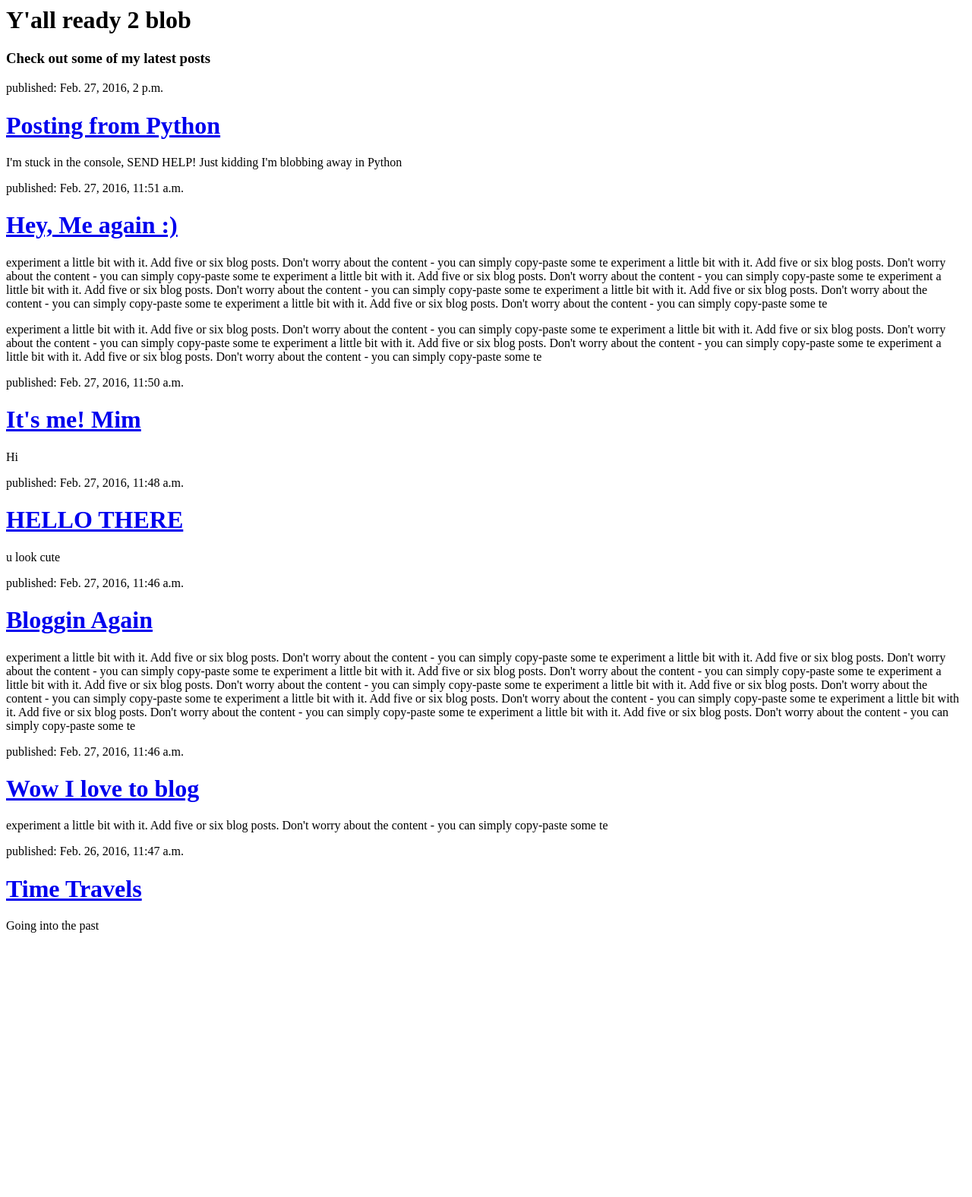
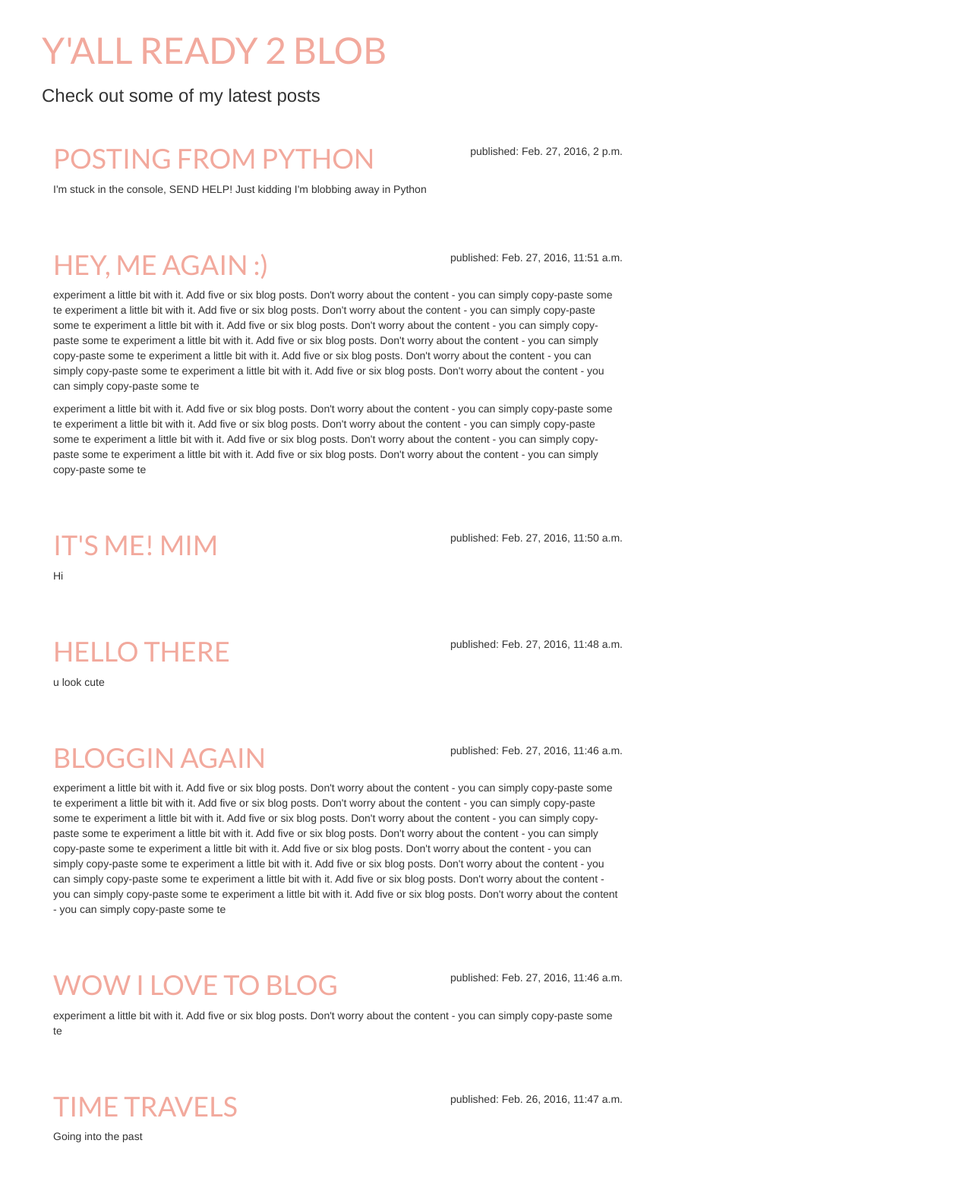
Before and after one commit to inarticulatetheory/my-first-blog, a Django app: page / in a window 1280 px wide. Shown: the whole page at 76% size. Before the commit the page ends 1228 px from the top, so only its background shows below. Run offline with Django 3.2, Linux system fonts and the light colour scheme; data comes from the database, SQL or seed files in the repository; some libraries are stand-ins or nearby versions.

Commit message:
added view and template for detailed blog post as well as CSS for the site

```diff
--- /dev/null
+++ b/blog/static/css/blog.css
@@ -0,0 +1,49 @@
+.header-block{
+	margin-top: 0;
+	padding: 20px 20px 20px 40px;
+}
+
+h1, h1 a{
+	color:#F2A99D;
+	font-family:Lato;
+	text-transform: uppercase;
+}
+
+.header-block h1, .header-block h1 a, .header-block h1 a:visited, .header-block h1 a:active{
+	font-size:36pt;
+}
+
+body{
+	padding-left: 15px;
+}
+
+
+.content{
+	margin-left: 40px;
+}
+
+.date{
+	float:right;
+}
+
+.save{
+	float: right;
+}
+
+.post-form textarea, .post-form input{
+	width: 100%;
+}
+
+.top-menu, .top-menu:hover, .top-menu:visited{
+	color:#FFFFFF;
+	float:right;
+	font-size:26pt;
+	margin-right:20px;
+}
+
+.post{
+	margin-bottom:70px;
+}
+
+.post h1 a, .post h1 a:visited {
+}
--- /dev/null
+++ b/blog/templates/blog/base.html
@@ -0,0 +1,29 @@
+{% load staticfiles %}
+
+<html>
+	<head>
+		<title>Michelle's Django-Based Blob</title>
+		<link href='https://fonts.googleapis.com/css?family=Lato' rel='stylesheet' type='text/css'>
+		<link rel="stylesheet" href="//maxcdn.bootstrapcdn.com/bootstrap/3.2.0/css/bootstrap.min.css">
+		<link rel="stylesheet" href="//maxcdn.bootstrapcdn.com/bootstrap/3.2.0/css/bootstrap-theme.min.css">
+		<link rel="stylesheet" href="{% static 'css/blog.css' %}">
+	</head>
+
+	<body>
+	<div class="header-block">
+		<h1>Y'all ready 2 blob</h1>
+		<h3>Check out some of my latest posts</h3>
+	</div>
+
+	<div class="content container">
+		<div class="row">
+			<div class="col-md-8">
+				{% block content %}
+				{% endblock %}
+			</div>
+		</div>
+	</div>
+
+
+	</body>
+</html>
--- a/blog/templates/blog/post_list.html
+++ b/blog/templates/blog/post_list.html
@@ -1,21 +1,13 @@
-<html>
-	<head>
-		<title>Michelle's Django-Based Blob</title>
-	</head>
+{% extends 'blog/base.html' %}
 
-	<body>
-	<div>
-		<h1>Y'all ready 2 blob</h1>
-		<h3>Check out some of my latest posts</h3>
-	</div>
-
+{% block content %}
 	{% for post in posts %}
-		<div>
-			<p>published: {{ post.published_date }}</p>
-			<h1><a href="#">{{ post.title }}</a></h1>
+		<div class="post">
+			<div class="date">
+				<p>published: {{ post.published_date }}</p>
+			</div>
+			<h1><a href="{% url 'post_detail' pk=post.pk %}">{{ post.title }}</a></h1>
 			<p>{{ post.text|linebreaks }}</p>
 		</div>
 	{% endfor %}
-
-	</body>
-</html>
+{% endblock %}
--- a/blog/urls.py
+++ b/blog/urls.py
@@ -3,4 +3,5 @@
 
 urlpatterns = [
 	url(r'^$', views.post_list, name='post_list'), # ^$ will only match an empty string
+	url(r'^post/(?P<pk>[0-9]+)/$', views.post_detail, name='post_detail'),
 ]
--- a/blog/views.py
+++ b/blog/views.py
@@ -1,7 +1,11 @@
-from django.shortcuts import render
+from django.shortcuts import render, get_object_or_404
 from django.utils import timezone
 from .models import Post
 
 def post_list(request):
 	posts = Post.objects.filter(published_date__lte=timezone.now()).order_by('-published_date')
 	return render(request, 'blog/post_list.html', {'posts':posts})
+
+def post_detail(request, pk):
+	post = get_object_or_404(Post, pk=pk)
+	return render(request, 'blog/post_detail.html', {'post': post})
```
Also changed, not shown: blog/templates/blog/post_detail.html (added, +13 -0 lines).
